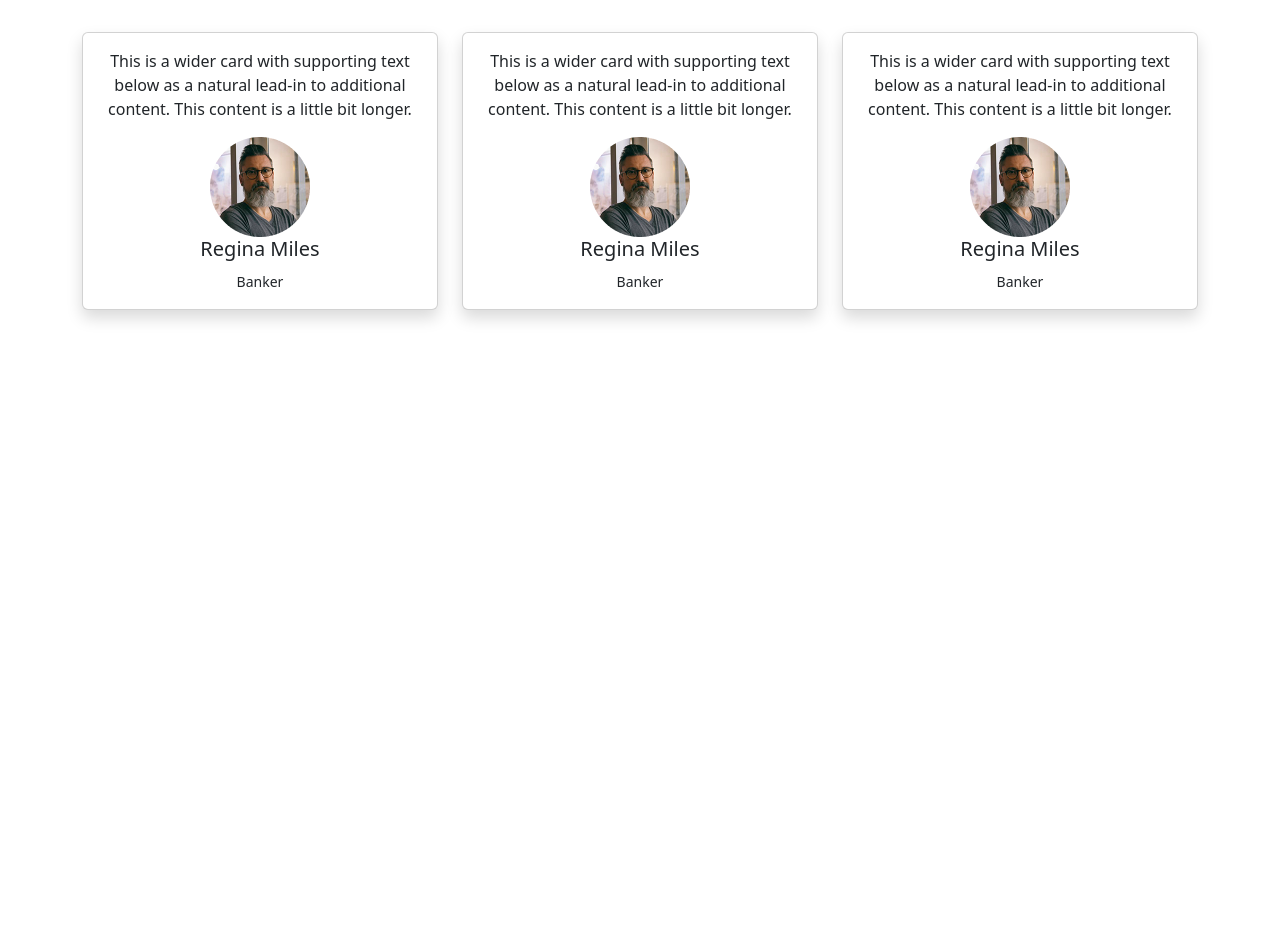
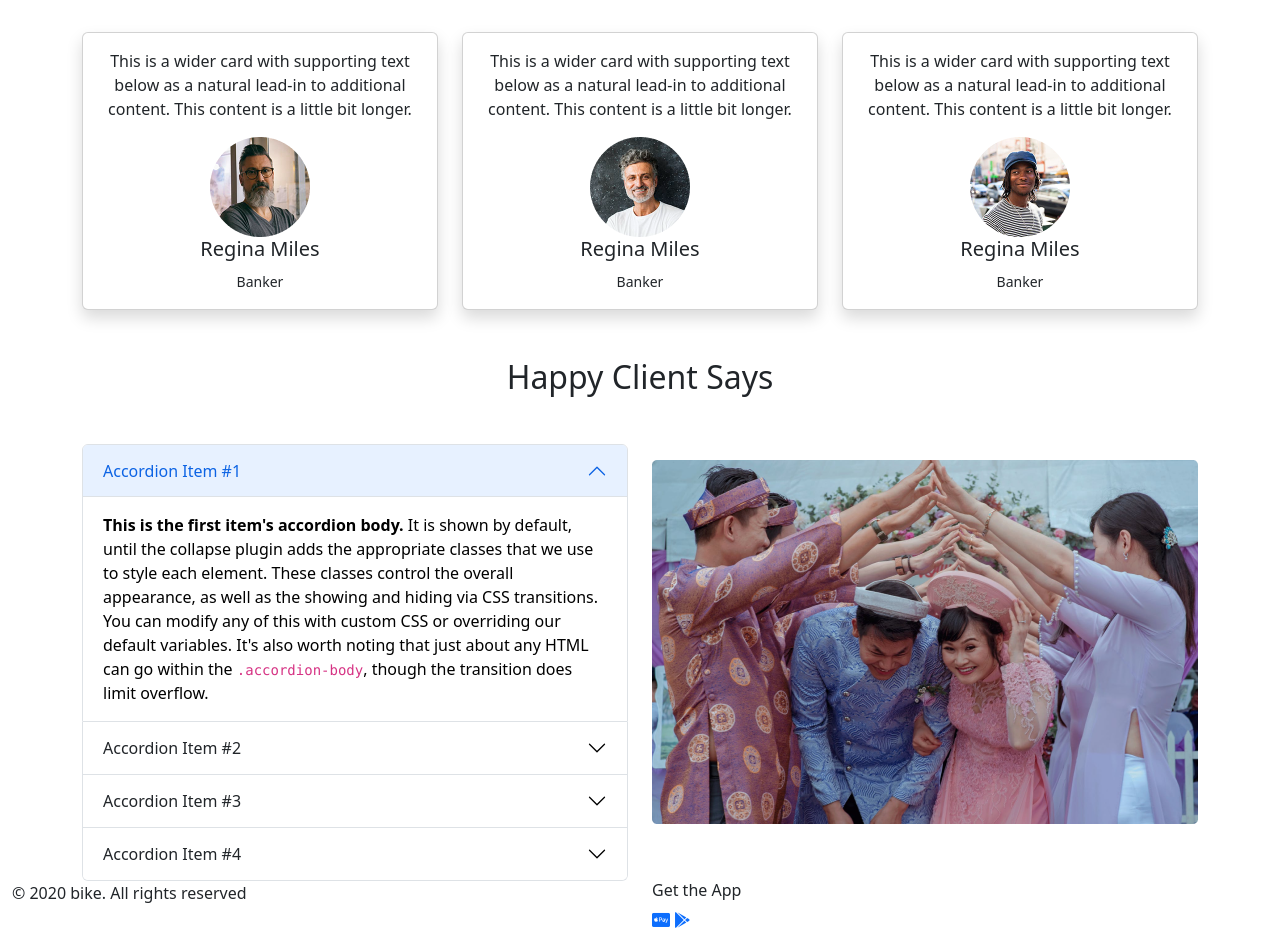
Before and after one commit to Rasheduzzaman63/convention-center, a plain HTML site: page index.html in a window 1280 px wide. Shown: the part 1640-2572 px from the top of the page. Before the commit the page ends 1998 px from the top, so only its background shows below. Drawn offline with nearby package versions, Linux system fonts and the light colour scheme.

Commit message:
footer section

```diff
--- a/index.html
+++ b/index.html
@@ -35,6 +35,7 @@
         </nav>
     </header>
     <!-- banner starts here  -->
+    <main>
         <div class="container-fluid">
           <div class="banner mb-5">
             <div id="carouselExampleCaptions" class="carousel slide" data-bs-ride="false">
@@ -182,7 +183,7 @@
               <div class="card shadow">
                 <div class="card-body text-center">
                     <p class="card-text">This is a wider card with supporting text below as a natural lead-in to additional content. This content is a little bit longer.</p>
-                  <img src="images/person 1.png" alt="">
+                    <img src="images/person 2.png" alt="">
                     <h5 class="card-title">Regina Miles</h5>
                     <small>Banker</small>
                 </div>
@@ -192,7 +193,7 @@
               <div class="card shadow">
                 <div class="card-body text-center">
                     <p class="card-text">This is a wider card with supporting text below as a natural lead-in to additional content. This content is a little bit longer.</p>
-                  <img src="images/person 1.png" alt="">
+                    <img src="images/person 3.png" alt="">
                     <h5 class="card-title">Regina Miles</h5>
                     <small>Banker</small>
                 </div>
@@ -200,7 +201,79 @@
             </div>
           </div>
       </section>
-
+      <section class="container">
+        <h2 class="title text-center mb-5" >Happy Client Says</h2>
+        <div class="row">
+          <div class="col-lg-6 col-md-6 col-sm-12">
+            <div class="accordion" id="accordionExample">
+              <div class="accordion-item">
+                <h2 class="accordion-header" id="headingOne">
+                  <button class="accordion-button" type="button" data-bs-toggle="collapse" data-bs-target="#collapseOne" aria-expanded="true" aria-controls="collapseOne">
+                    Accordion Item #1
+                  </button>
+                </h2>
+                <div id="collapseOne" class="accordion-collapse collapse show" aria-labelledby="headingOne" data-bs-parent="#accordionExample">
+                  <div class="accordion-body">
+                    <strong>This is the first item's accordion body.</strong> It is shown by default, until the collapse plugin adds the appropriate classes that we use to style each element. These classes control the overall appearance, as well as the showing and hiding via CSS transitions. You can modify any of this with custom CSS or overriding our default variables. It's also worth noting that just about any HTML can go within the <code>.accordion-body</code>, though the transition does limit overflow.
+                  </div>
+                </div>
+              </div>
+              <div class="accordion-item">
+                <h2 class="accordion-header" id="headingTwo">
+                  <button class="accordion-button collapsed" type="button" data-bs-toggle="collapse" data-bs-target="#collapseTwo" aria-expanded="false" aria-controls="collapseTwo">
+                    Accordion Item #2
+                  </button>
+                </h2>
+                <div id="collapseTwo" class="accordion-collapse collapse" aria-labelledby="headingTwo" data-bs-parent="#accordionExample">
+                  <div class="accordion-body">
+                    <strong>This is the second item's accordion body.</strong> It is hidden by default, until the collapse plugin adds the appropriate classes that we use to style each element. These classes control the overall appearance, as well as the showing and hiding via CSS transitions. You can modify any of this with custom CSS or overriding our default variables. It's also worth noting that just about any HTML can go within the <code>.accordion-body</code>, though the transition does limit overflow.
+                  </div>
+                </div>
+              </div>
+              <div class="accordion-item">
+                <h2 class="accordion-header" id="headingThree">
+                  <button class="accordion-button collapsed" type="button" data-bs-toggle="collapse" data-bs-target="#collapseThree" aria-expanded="false" aria-controls="collapseThree">
+                    Accordion Item #3
+                  </button>
+                </h2>
+                <div id="collapseThree" class="accordion-collapse collapse" aria-labelledby="headingThree" data-bs-parent="#accordionExample">
+                  <div class="accordion-body">
+                    <strong>This is the third item's accordion body.</strong> It is hidden by default, until the collapse plugin adds the appropriate classes that we use to style each element. These classes control the overall appearance, as well as the showing and hiding via CSS transitions. You can modify any of this with custom CSS or overriding our default variables. It's also worth noting that just about any HTML can go within the <code>.accordion-body</code>, though the transition does limit overflow.
+                  </div>
+                </div>
+              </div>
+              <div class="accordion-item">
+                <h2 class="accordion-header" id="headingFour">
+                  <button class="accordion-button collapsed" type="button" data-bs-toggle="collapse" data-bs-target="#collapseFour" aria-expanded="false" aria-controls="collapseFour">
+                    Accordion Item #4
+                  </button>
+                </h2>
+                <div id="collapseFour" class="accordion-collapse collapse" aria-labelledby="headingFour" data-bs-parent="#accordionExample">
+                  <div class="accordion-body">
+                    <strong>This is the third item's accordion body.</strong> It is hidden by default, until the collapse plugin adds the appropriate classes that we use to style each element. These classes control the overall appearance, as well as the showing and hiding via CSS transitions. You can modify any of this with custom CSS or overriding our default variables. It's also worth noting that just about any HTML can go within the <code>.accordion-body</code>, though the transition does limit overflow.
+                  </div>
+                </div>
+              </div>
+            </div>
+          </div>
+          <div class="col-lg-6 col-md-6 col-sm-12 mt-3">
+            <img class="img-fluid" src="images/wedding.png" alt="">
+          </div>
+        </div>
+      </section>
+  </main>
+  <footer class="container-fluid">
+      <div class="row justify-content-end">
+          <div class="col-lg-6 col-md-2 col-sm-12 ">
+              <p>© 2020 bike. All rights reserved</p>
+          </div>
+          <div class="col-lg-6 col-md-2 col-sm-12 justify-content-end">
+              <h6 class="title">Get the App</h6>
+              <a href=""><i class="fa-brands fa-cc-apple-pay"></i></a>
+              <a href=""><i class="fa-brands fa-google-play"></i></a>
+          </div>
+      </div>
+  </footer>
 
     <script src="https://cdn.jsdelivr.net/npm/bootstrap@5.2.0/dist/js/bootstrap.bundle.min.js" integrity="sha384-A3rJD856KowSb7dwlZdYEkO39Gagi7vIsF0jrRAoQmDKKtQBHUuLZ9AsSv4jD4Xa" crossorigin="anonymous"></script>
   </body>
```
Lines whose indentation alone changed are shown as unchanged.
